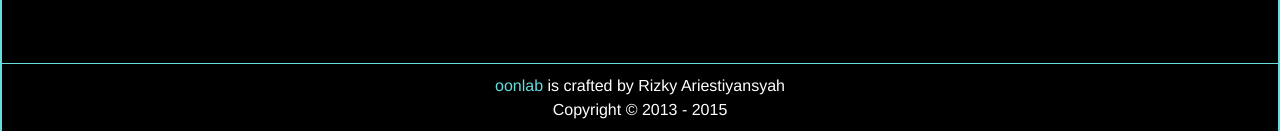
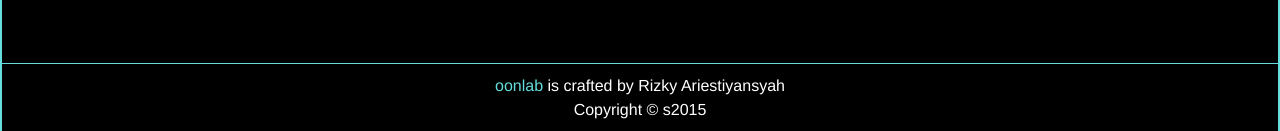
Before and after one commit to ariestiyansyah/naringu, a Jekyll site: the page built from contact/index.html, in a window 1280 px wide. Shown: the part 782-913 px from the top of the page. Built offline with Jekyll 4.4.1, drawn with Linux system fonts in a browser that asks for light colours; Markdown is read by kramdown in place of the engine named in the settings.

```diff
--- a/_layouts/default.html
+++ b/_layouts/default.html
@@ -42,8 +42,8 @@
       })(document);
     </script>
     <div align="center" class="footer">
-<a href="/" title="oonlab">{{ site.title }}</a>  is crafted by {{ site.author.name }}<br>
-Copyright © 2013 - {{ site.time | date: '%Y' }} <br>
+<a href="/" title="naringu">{{ site.title }}</a>  is crafted by {{ site.author.name }}<br>
+Copyright © s{{ site.time | date: '%Y' }} <br>
 </div>
   </body>
 </html>
--- a/contact/index.html
+++ b/contact/index.html
@@ -1,11 +1,9 @@
 ---
-id: 126
 title: Contact
 author: ariestiyansyah
 layout: page
 description: Contact for Rizky Ariestiyansyah, if you need help or business with me
 category: contact
-guid: https://oonlab.com/?page_id=126
 authorsure_include_css:
   -
 ---
```
